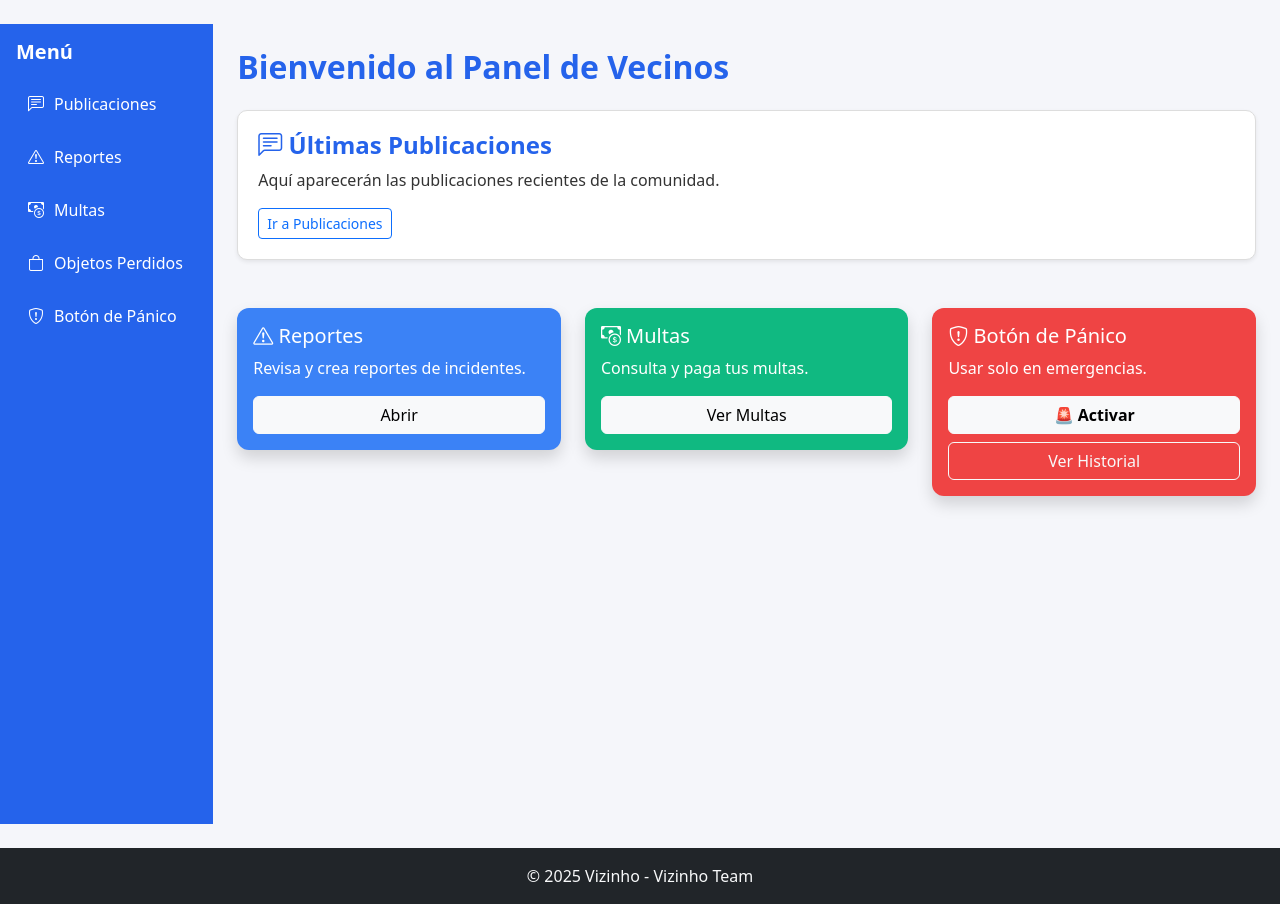
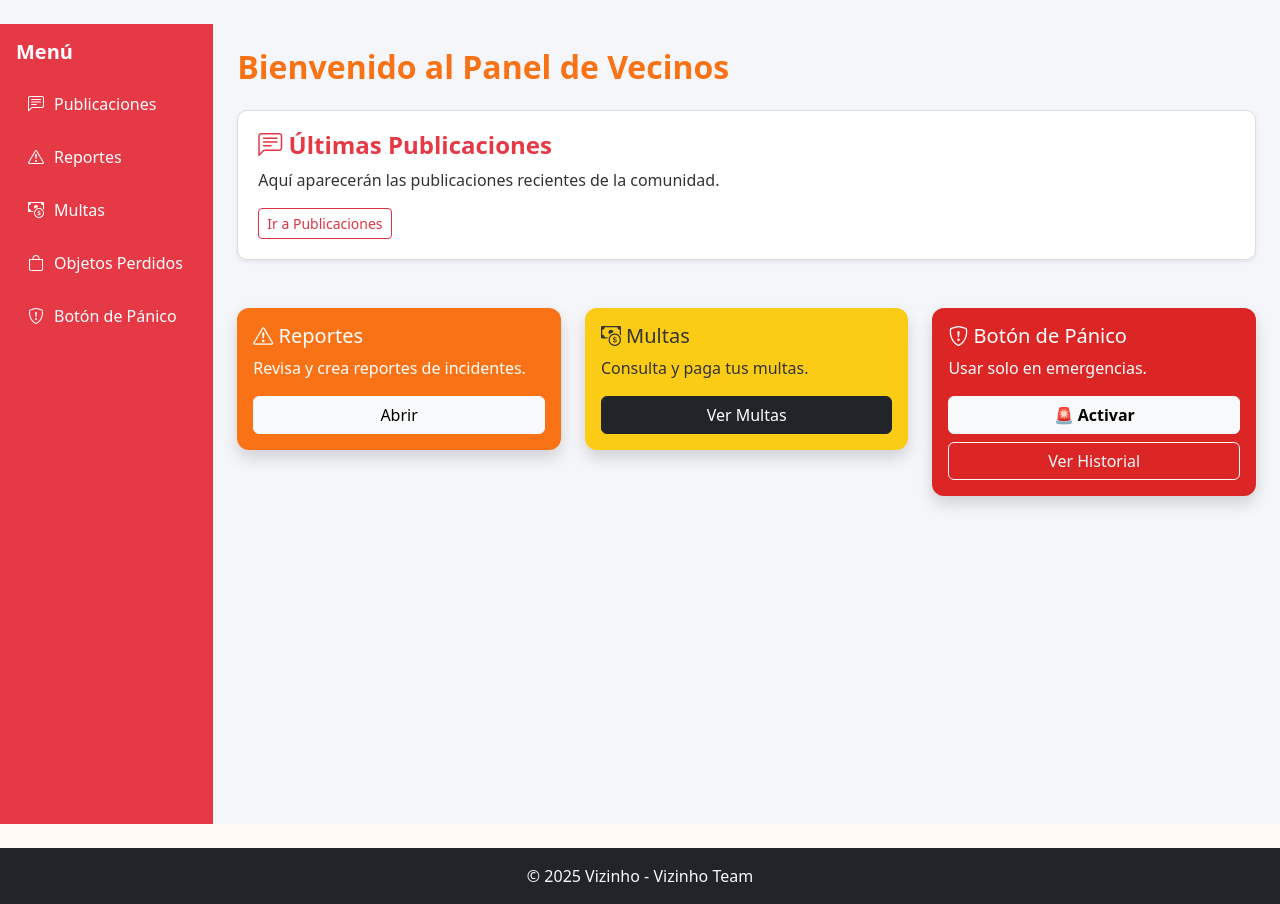
Before and after one commit to Seba-sRod-1808/Vizinho, a Django app: page / in a window 1280 px wide. Shown: the part 56-960 px from the top of the page. Run offline with Django 5.2, Linux system fonts and the light colour scheme; the visitor is signed in with stand-in values (Sample User, id 1).

Commit message:
Actualizacion de colores

```diff
--- a/core/templates/dashboard.html
+++ b/core/templates/dashboard.html
@@ -4,20 +4,25 @@
 {% block extra_head %}
   <link href="https://cdn.jsdelivr.net/npm/bootstrap-icons/font/bootstrap-icons.css" rel="stylesheet">
   <style>
-    body { background-color: #f5f6fa; color: #333; }
-    .sidebar { min-height: 100vh; background-color: #2563eb; color: white; }
+    body { background-color: #fffaf5; color: #333; }
+    .sidebar { min-height: 100vh; background-color: #e63946; color: white; }
     .sidebar h5 { color: #fff; }
     .sidebar a { text-decoration: none; display: flex; align-items: center; gap: 10px;
                  padding: 12px; color: white; border-radius: 6px; margin-bottom: 5px; font-size: 1rem; }
-    .sidebar a:hover { background-color: #1e40af; color: #fff; }
+    .sidebar a:hover { background-color: #b71c1c; color: #fff; }
+
     .card { border: none; border-radius: 12px; }
-    .card-blue { background-color: #3b82f6; color: white; }
-    .card-green { background-color: #10b981; color: white; }
-    .card-red { background-color: #ef4444; color: white; }
+
+    /* Paleta personalizada */
+    .card-orange { background-color: #f97316; color: white; }  /* naranja */
+    .card-red { background-color: #dc2626; color: white; }     /* rojo */
+    .card-yellow { background-color: #facc15; color: #333; }   /* amarillo */
     .card-light { background-color: #fff; color: #333; border: 1px solid #ddd; }
+
     .publication-container { background: white; color: #333; border-radius: 10px; padding: 20px; margin-bottom: 20px; border: 1px solid #ddd; }
-    .publication-container h4 { font-weight: bold; color: #2563eb; }
-    .text-blue { color: #2563eb !important; }
+    .publication-container h4 { font-weight: bold; color: #e63946; }
+
+    .text-accent { color: #f97316 !important; } /* títulos en naranja */
   </style>
 {% endblock %}
 
@@ -35,19 +40,19 @@
 
   <!-- Contenido principal -->
   <div class="col-md-9 col-lg-10 p-4">
-    <h2 class="fw-bold mb-4 text-blue">Bienvenido al Panel de Vecinos</h2>
+    <h2 class="fw-bold mb-4 text-accent">Bienvenido al Panel de Vecinos</h2>
 
     <!-- Contenedor publicaciones -->
     <div class="publication-container shadow-sm">
       <h4><i class="bi bi-chat-left-text"></i> Últimas Publicaciones</h4>
       <p>Aquí aparecerán las publicaciones recientes de la comunidad.</p>
-      <a href="{% url 'lista_publicaciones' %}" class="btn btn-outline-primary btn-sm">Ir a Publicaciones</a>
+      <a href="{% url 'lista_publicaciones' %}" class="btn btn-outline-danger btn-sm">Ir a Publicaciones</a>
     </div>
 
     <!-- Tarjetas de acceso rápido -->
     <div class="row g-4 mt-4">
       <div class="col-md-4">
-        <div class="card card-blue shadow">
+        <div class="card card-orange shadow">
           <div class="card-body">
             <h5 class="card-title"><i class="bi bi-exclamation-triangle"></i> Reportes</h5>
             <p class="card-text">Revisa y crea reportes de incidentes.</p>
@@ -57,11 +62,11 @@
       </div>
 
       <div class="col-md-4">
-        <div class="card card-green shadow">
+        <div class="card card-yellow shadow">
           <div class="card-body">
             <h5 class="card-title"><i class="bi bi-cash-coin"></i> Multas</h5>
             <p class="card-text">Consulta y paga tus multas.</p>
-            <a href="{% url 'lista_multas' %}" class="btn btn-light w-100">Ver Multas</a>
+            <a href="{% url 'lista_multas' %}" class="btn btn-dark w-100">Ver Multas</a>
           </div>
         </div>
       </div>
```
